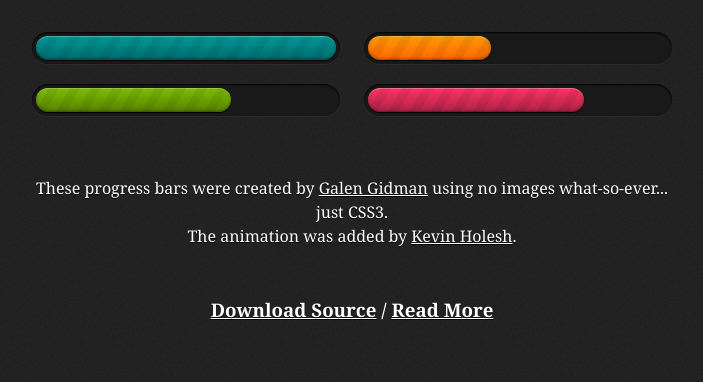
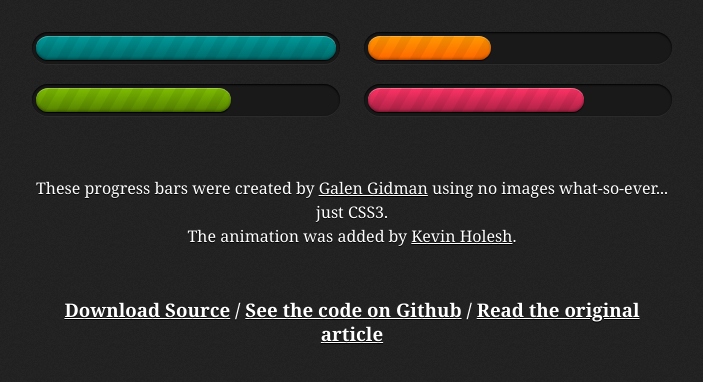
Before and after one commit to kevinholesh/css-progress-bars, a plain HTML site: page index.html in a window 1280 px wide. Shown: the part 164-546 px from the top of the page, without its empty margins (288-991 px from the left). Drawn offline with nearby package versions, Linux system fonts and the light colour scheme; a web font is replaced by a local one.

Commit message:
Changing some linkage

```diff
--- a/index.html
+++ b/index.html
@@ -59,7 +59,7 @@
 		<p>The animation was added by <a href="http://kevinholesh.com">Kevin Holesh</a>.</p>
 
 
-		<h3><a href="http://galengidman.com/downloads/progress-bars.zip">Download Source</a> / <a href="http://galengidman.com/2010/12/20/css3-progress-bars/">Read More</a></h3>
+		<h3><a href="https://github.com/kevinholesh/css-progress-bars/archives/master">Download Source</a> / <a href="https://github.com/kevinholesh/css-progress-bars">See the code on Github</a> / <a href="http://galengidman.com/2010/12/20/css3-progress-bars">Read the original article</a></h3>
 	</div>
 </div>
 </body>
```
